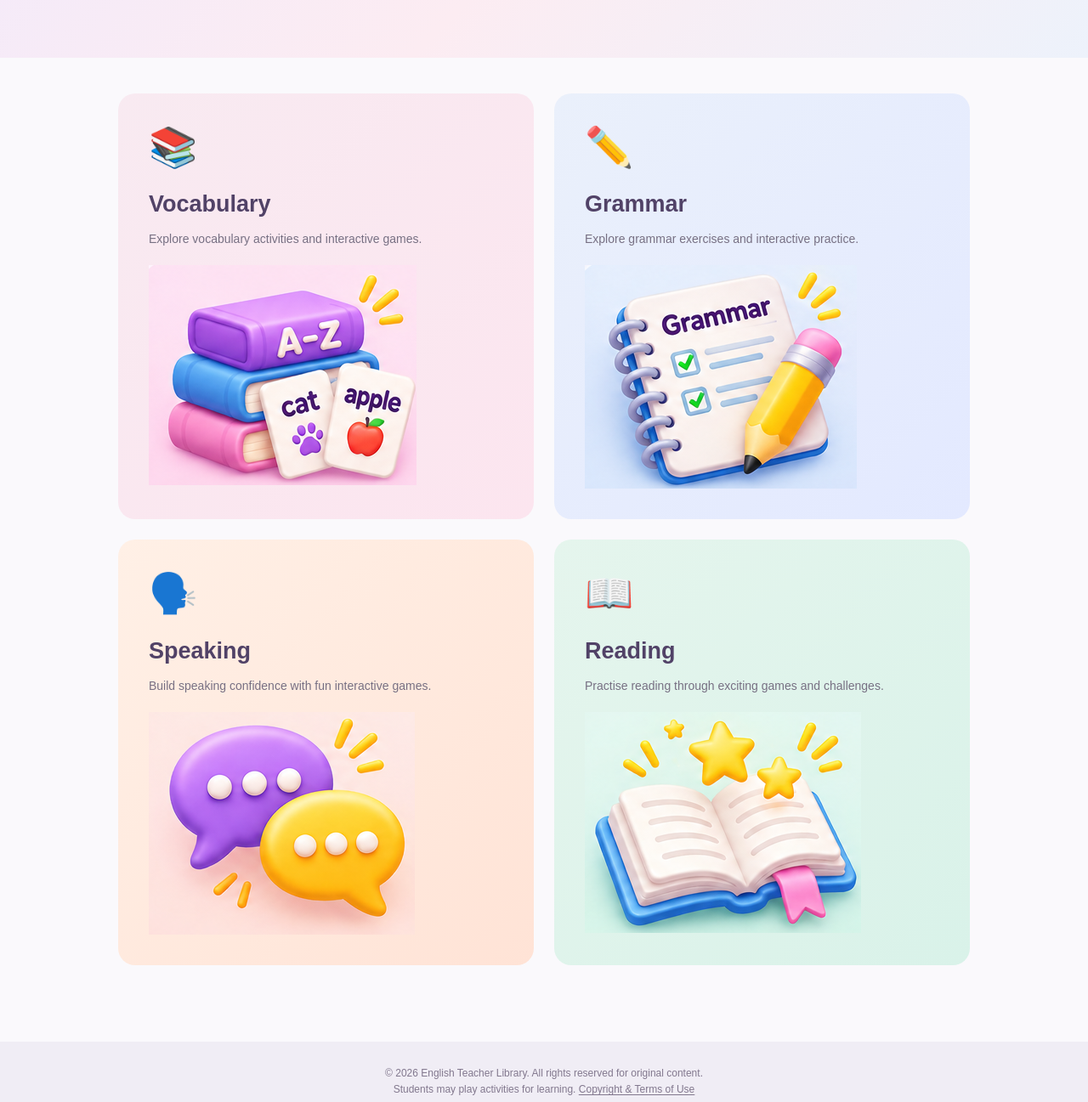
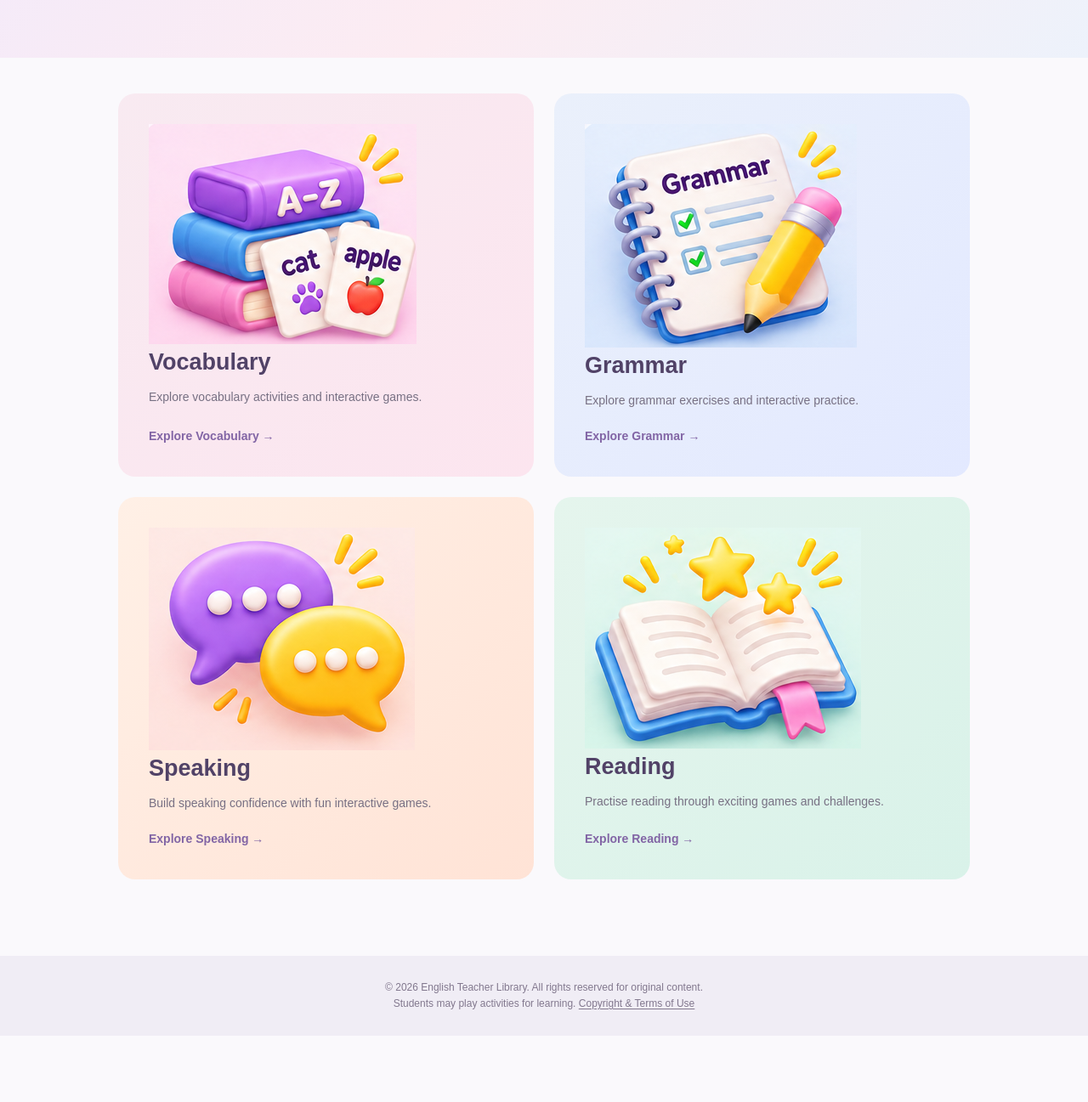
Before and after one commit to easy-en/English-teacher-library, a plain HTML site: page index.html in a window 1280 px wide. Shown: the part 326-1623 px from the top of the page at 85% size. After the commit the page ends 1545 px from the top, so only its background shows below. Drawn offline with Linux system fonts and the light colour scheme.

Commit message:
Add files via upload

```diff
--- a/index.html
+++ b/index.html
@@ -3,37 +3,31 @@
 <body>
 <header class="site-header"><a class="logo" href="index.html">📚 English Teacher Library</a><nav aria-label="Main navigation"><a href="vocabulary.html">Vocabulary</a><a href="grammar.html">Grammar</a></nav></header>
 <main><section class="hero"><p class="eyebrow">ENGLISH TEACHING MATERIALS</p><h1>English Teacher Library</h1><p class="hero-description">Interactive English games and activities. Choose a category to explore!</p></section>
-
 <section class="categories" aria-label="Activity categories">
-
   <a href="vocabulary.html" class="category-card vocabulary-card">
-    <span class="category-icon">📚</span>
+    <img class="category-image" src="vocabulary-3d.png" alt="Colourful vocabulary books and flashcards">
     <h2>Vocabulary</h2>
     <p>Explore vocabulary activities and interactive games.</p>
-   <img class="category-image" src="vocabulary-3d.png" alt="Vocabulary books">
+    <span class="category-link">Explore Vocabulary →</span>
   </a>
-
   <a href="grammar.html" class="category-card grammar-card">
-    <span class="category-icon">✏️</span>
+    <img class="category-image" src="grammar-3d.png" alt="Grammar notebook and pencil">
     <h2>Grammar</h2>
     <p>Explore grammar exercises and interactive practice.</p>
-   <img class="category-image" src="grammar-3d.png" alt="Grammar notebook">
+    <span class="category-link">Explore Grammar →</span>
   </a>
-
   <a href="speaking.html" class="category-card speaking-card">
-    <span class="category-icon">🗣️</span>
+    <img class="category-image" src="speaking-3d.png" alt="Colourful conversation bubbles">
     <h2>Speaking</h2>
     <p>Build speaking confidence with fun interactive games.</p>
-    <img class="category-image" src="speaking-3d.png" alt="Speaking bubbles">
+    <span class="category-link">Explore Speaking →</span>
   </a>
-
   <a href="reading.html" class="category-card reading-card">
-    <span class="category-icon">📖</span>
+    <img class="category-image" src="reading-3d.png" alt="Open storybook with stars">
     <h2>Reading</h2>
     <p>Practise reading through exciting games and challenges.</p>
-    <img class="category-image" src="reading-3d.png" alt="Reading book">
+    <span class="category-link">Explore Reading →</span>
   </a>
-
 </section>
 </main>
 <footer><p>© 2026 English Teacher Library. All rights reserved for original content.</p><p>Students may play activities for learning. <a href="terms.html">Copyright &amp; Terms of Use</a></p></footer></body></html>
```
